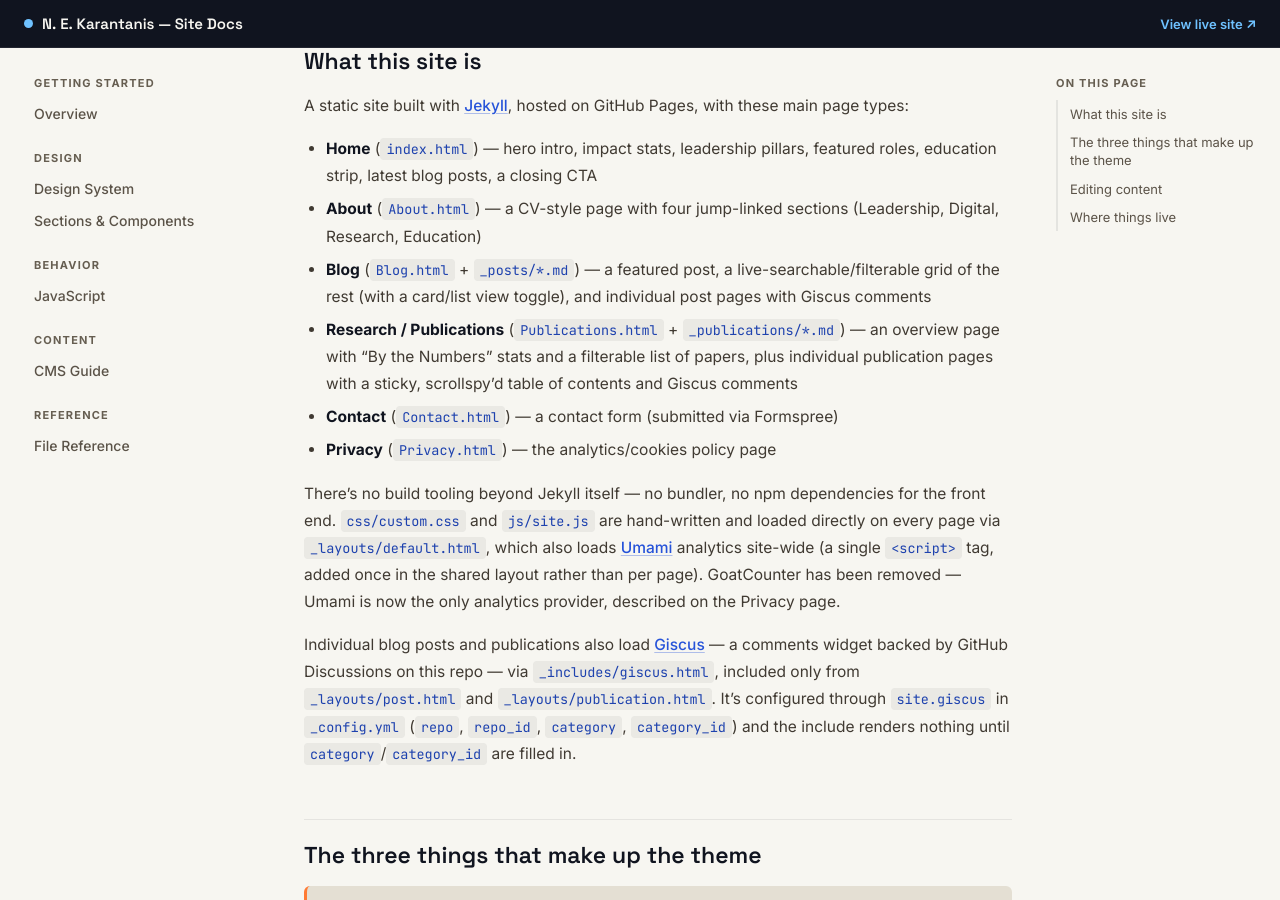
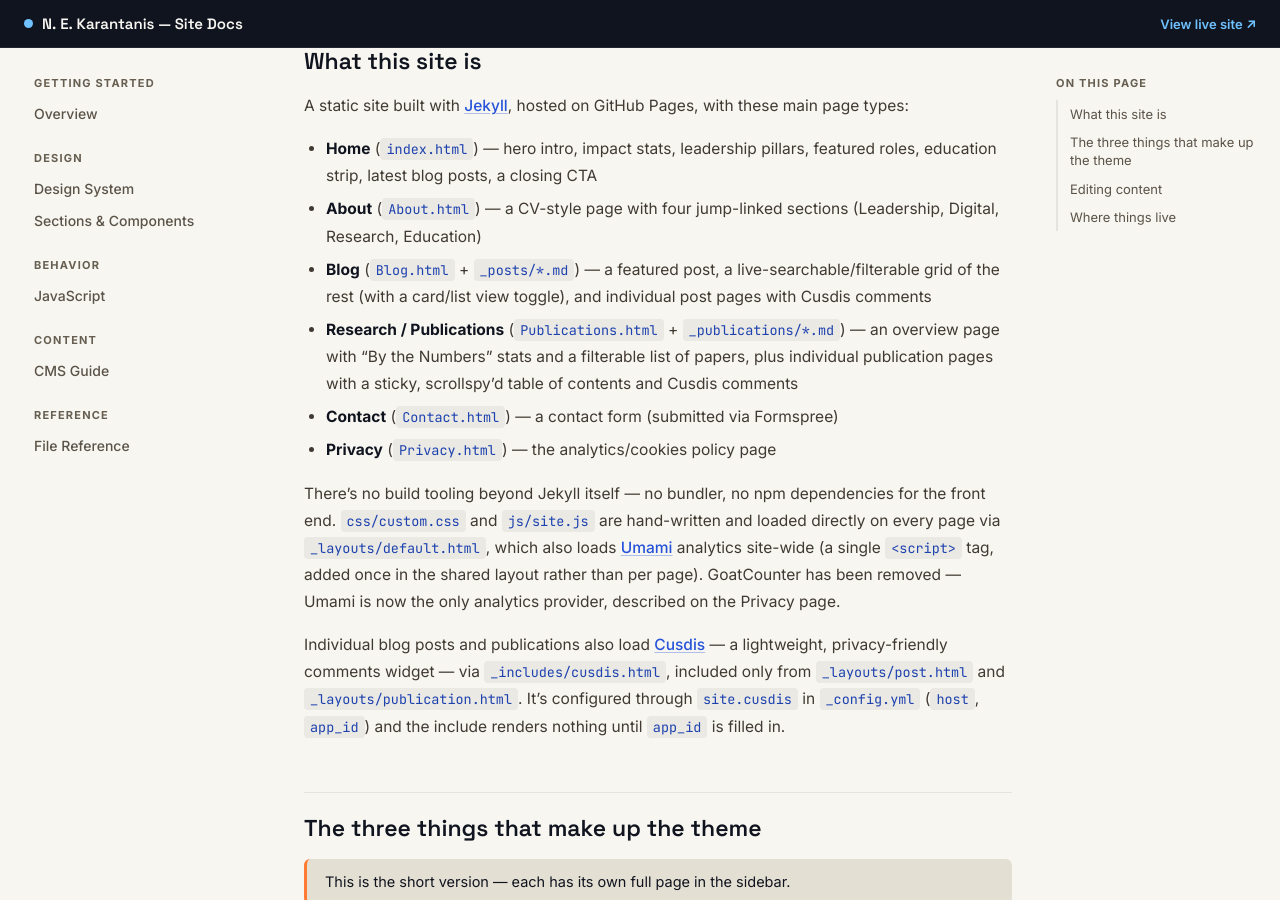
Before and after one commit to Eneekay/nekarantanis, a Jekyll site: the page built from docs/index.md, in a window 1280 px wide and 900 px high, scrolled down 251 px. Built offline with Jekyll 4.4.1, drawn with Linux system fonts in a browser that asks for light colours.

Commit message:
Replace Giscus with Cusdis for blog/publication comments
Same scoping and gating pattern as before (post.html and
publication.html only, nothing renders until configured), just backed
by Cusdis instead of GitHub Discussions. Config now lives under
site.cusdis (host, app_id) in _config.yml.

```diff
--- a/_config.yml
+++ b/_config.yml
@@ -44,16 +44,13 @@ defaults:
       layout: publication
       base: "../"
 
-# Giscus (GitHub Discussions-powered comments) — shown only on blog posts and
-# publications, via _includes/giscus.html, gated on repo_id/category_id both
-# being set. repo_id is this repo's own GraphQL node ID (stable, safe to commit).
-# category/category_id come from giscus.app's configurator once Discussions is
-# enabled on the repo and a category exists — see docs/reference.md.
-giscus:
-  repo: "Eneekay/nekarantanis"
-  repo_id: "R_kgDOTUQNTw"
-  category: "Announcements"
-  category_id: "DIC_kwDOTUQNT84DCA_c"
+# Cusdis (lightweight, privacy-friendly comments) — shown only on blog posts
+# and publications, via _includes/cusdis.html, gated on app_id being set.
+# app_id comes from creating a site at cusdis.com (or a self-hosted instance)
+# — see docs/reference.md.
+cusdis:
+  host: "https://cusdis.com"
+  app_id: ""
 
 exclude:
   - README.md
--- a/_layouts/post.html
+++ b/_layouts/post.html
@@ -48,7 +48,7 @@ layout: default
   </div>
 </section>
 
-{% include giscus.html closing_wave=true %}
+{% include cusdis.html closing_wave=true %}
 
 <!-- CTA -->
 <section class="section-dark-dotted position-relative overflow-hidden" data-kbd-stop>
--- a/_layouts/publication.html
+++ b/_layouts/publication.html
@@ -63,7 +63,7 @@ layout: default
   </div>
 </section>
 
-{% include giscus.html closing_wave=true %}
+{% include cusdis.html closing_wave=true %}
 
 <!-- CTA -->
 <section class="section-dark-dotted position-relative overflow-hidden" data-kbd-stop>
--- a/docs/index.md
+++ b/docs/index.md
@@ -13,14 +13,14 @@ A static site built with [Jekyll](https://jekyllrb.com/), hosted on GitHub Pages
 
 - **Home** (`index.html`) — hero intro, impact stats, leadership pillars, featured roles, education strip, latest blog posts, a closing CTA
 - **About** (`About.html`) — a CV-style page with four jump-linked sections (Leadership, Digital, Research, Education)
-- **Blog** (`Blog.html` + `_posts/*.md`) — a featured post, a live-searchable/filterable grid of the rest (with a card/list view toggle), and individual post pages with Giscus comments
-- **Research / Publications** (`Publications.html` + `_publications/*.md`) — an overview page with "By the Numbers" stats and a filterable list of papers, plus individual publication pages with a sticky, scrollspy'd table of contents and Giscus comments
+- **Blog** (`Blog.html` + `_posts/*.md`) — a featured post, a live-searchable/filterable grid of the rest (with a card/list view toggle), and individual post pages with Cusdis comments
+- **Research / Publications** (`Publications.html` + `_publications/*.md`) — an overview page with "By the Numbers" stats and a filterable list of papers, plus individual publication pages with a sticky, scrollspy'd table of contents and Cusdis comments
 - **Contact** (`Contact.html`) — a contact form (submitted via Formspree)
 - **Privacy** (`Privacy.html`) — the analytics/cookies policy page
 
 There's no build tooling beyond Jekyll itself — no bundler, no npm dependencies for the front end. `css/custom.css` and `js/site.js` are hand-written and loaded directly on every page via `_layouts/default.html`, which also loads [Umami](https://umami.is/) analytics site-wide (a single `<script>` tag, added once in the shared layout rather than per page). GoatCounter has been removed — Umami is now the only analytics provider, described on the Privacy page.
 
-Individual blog posts and publications also load [Giscus](https://giscus.app) — a comments widget backed by GitHub Discussions on this repo — via `_includes/giscus.html`, included only from `_layouts/post.html` and `_layouts/publication.html`. It's configured through `site.giscus` in `_config.yml` (`repo`, `repo_id`, `category`, `category_id`) and the include renders nothing until `category`/`category_id` are filled in.
+Individual blog posts and publications also load [Cusdis](https://cusdis.com) — a lightweight, privacy-friendly comments widget — via `_includes/cusdis.html`, included only from `_layouts/post.html` and `_layouts/publication.html`. It's configured through `site.cusdis` in `_config.yml` (`host`, `app_id`) and the include renders nothing until `app_id` is filled in.
 
 ## The three things that make up the theme
 
```
Also changed, not shown: _includes/cusdis.html (added, +22 -0 lines), _includes/giscus.html (deleted, +0 -28 lines), docs/reference.md (+1 -1 lines).
